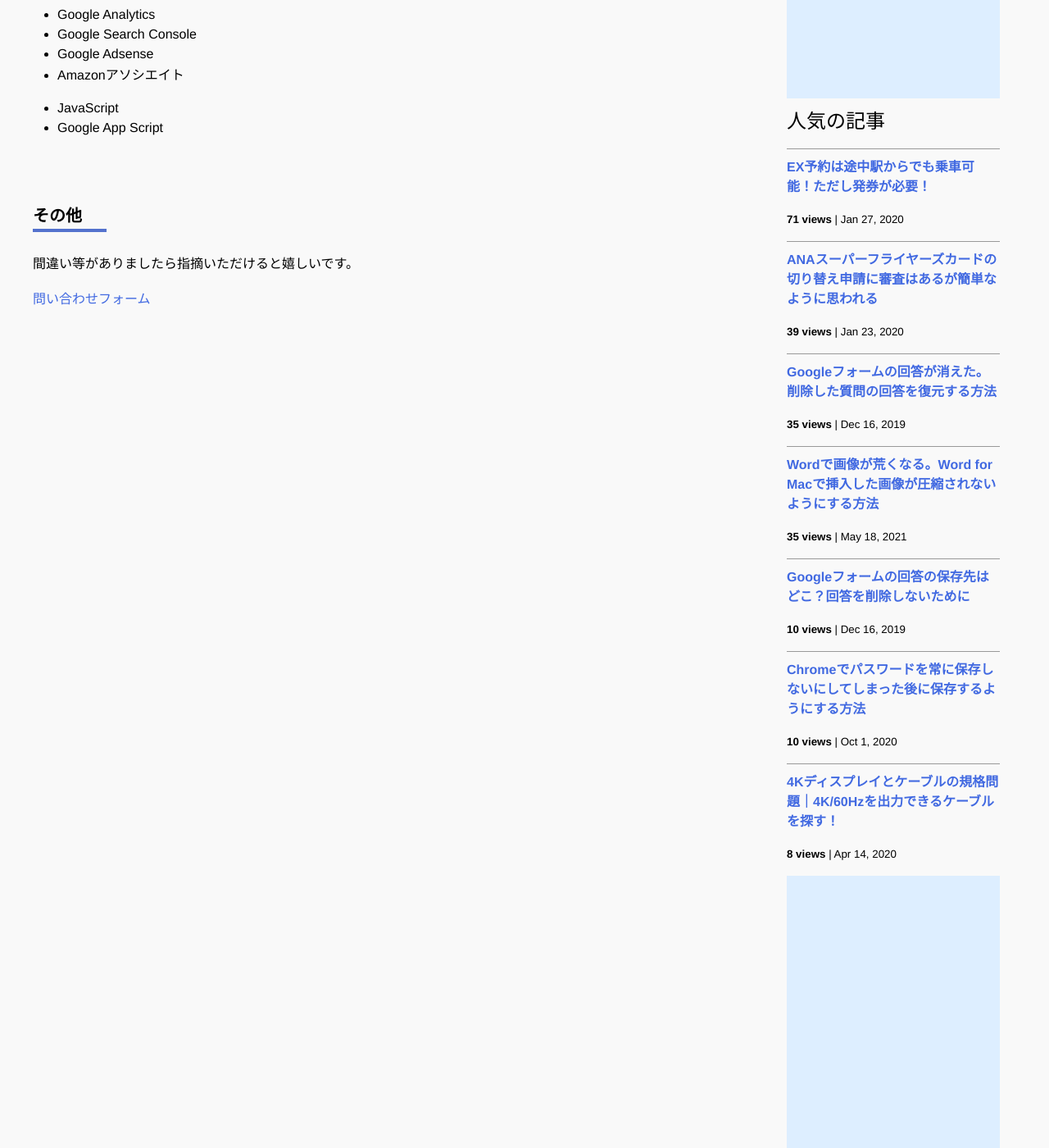
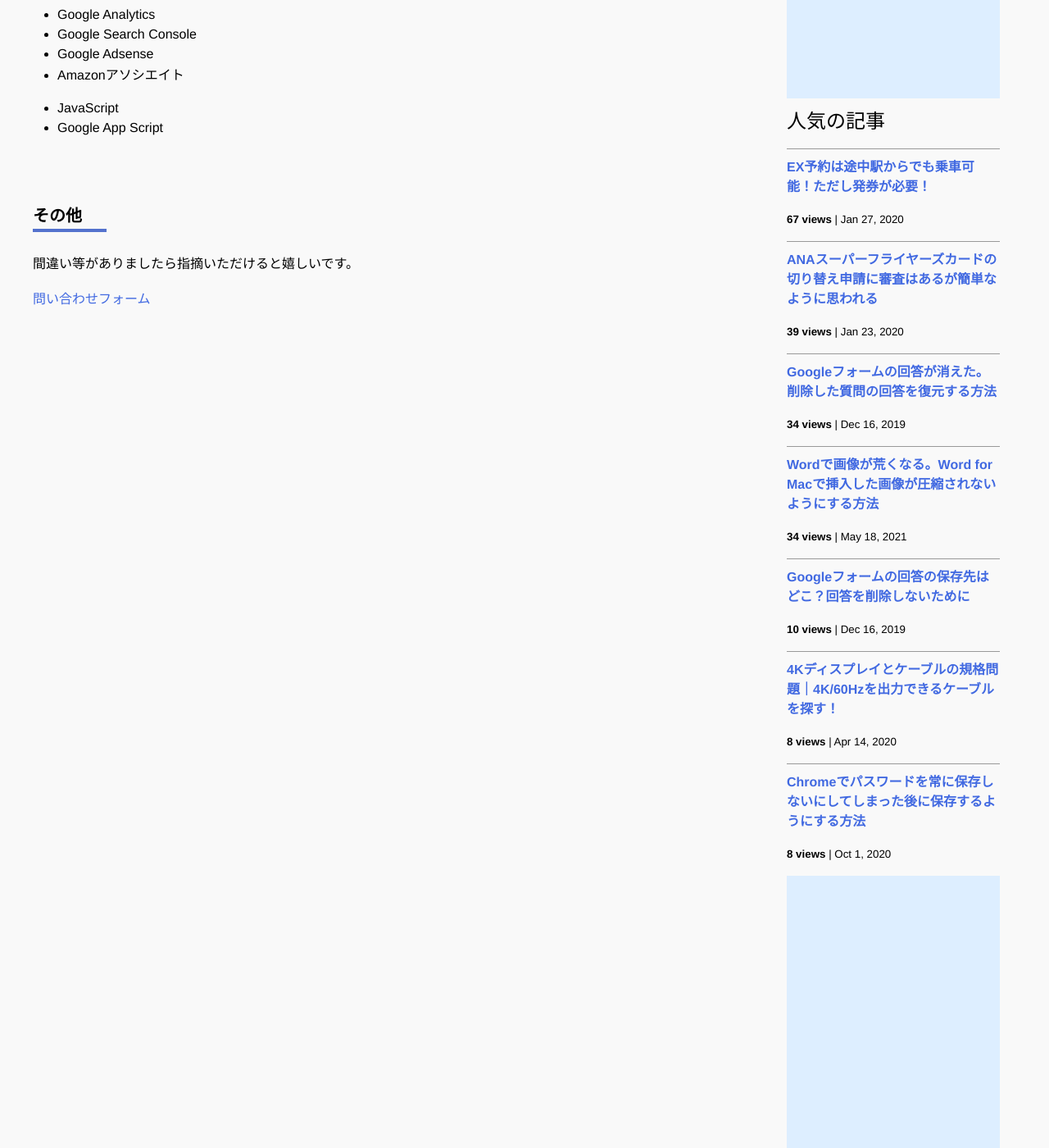
Before and after one commit to iwanaminami/shoyaiwaname, a Jekyll site: the page built from about.markdown, in a window 1280 px wide and 1400 px high, scrolled down 693 px. Shown: the whole window at 82% size. Built offline with Jekyll 4.4.1, drawn with Linux system fonts in a browser that asks for light colours; nearby versions of some CDN libraries; comment, search, counter and statistics services are not loaded.

Commit message:
chore(ga): update _data/popularposts.yml 20260310-0052

```diff
--- a/_data/popularposts.yml
+++ b/_data/popularposts.yml
@@ -1,17 +1,17 @@
 side:
-  - view: 71
+  - view: 67
     url: "/2020/01/27/ex-rideontheway.html"
   - view: 39
     url: "/2020/01/23/sfc-judge.html"
-  - view: 35
+  - view: 34
     url: "/2019/12/16/restore-googleform.html"
-  - view: 35
+  - view: 34
     url: "/2021/05/18/image-compression-word.html"
   - view: 18
     url: "/"
   - view: 10
     url: "/2019/12/16/googleform-answers.html"
-  - view: 10
-    url: "/2020/10/01/googlepassword.html"
   - view: 8
     url: "/2020/04/14/4kcable.html"
+  - view: 8
+    url: "/2020/10/01/googlepassword.html"
```
